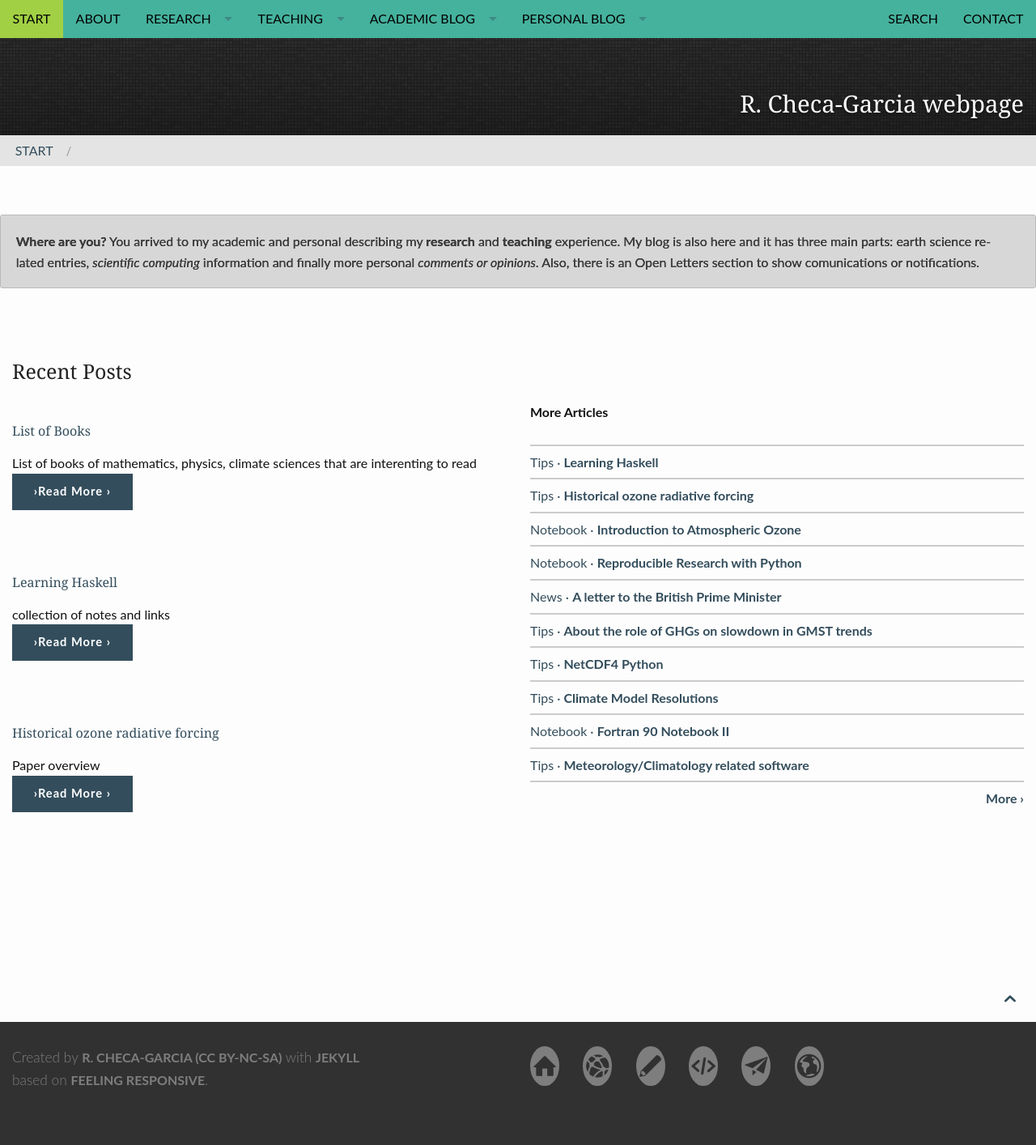
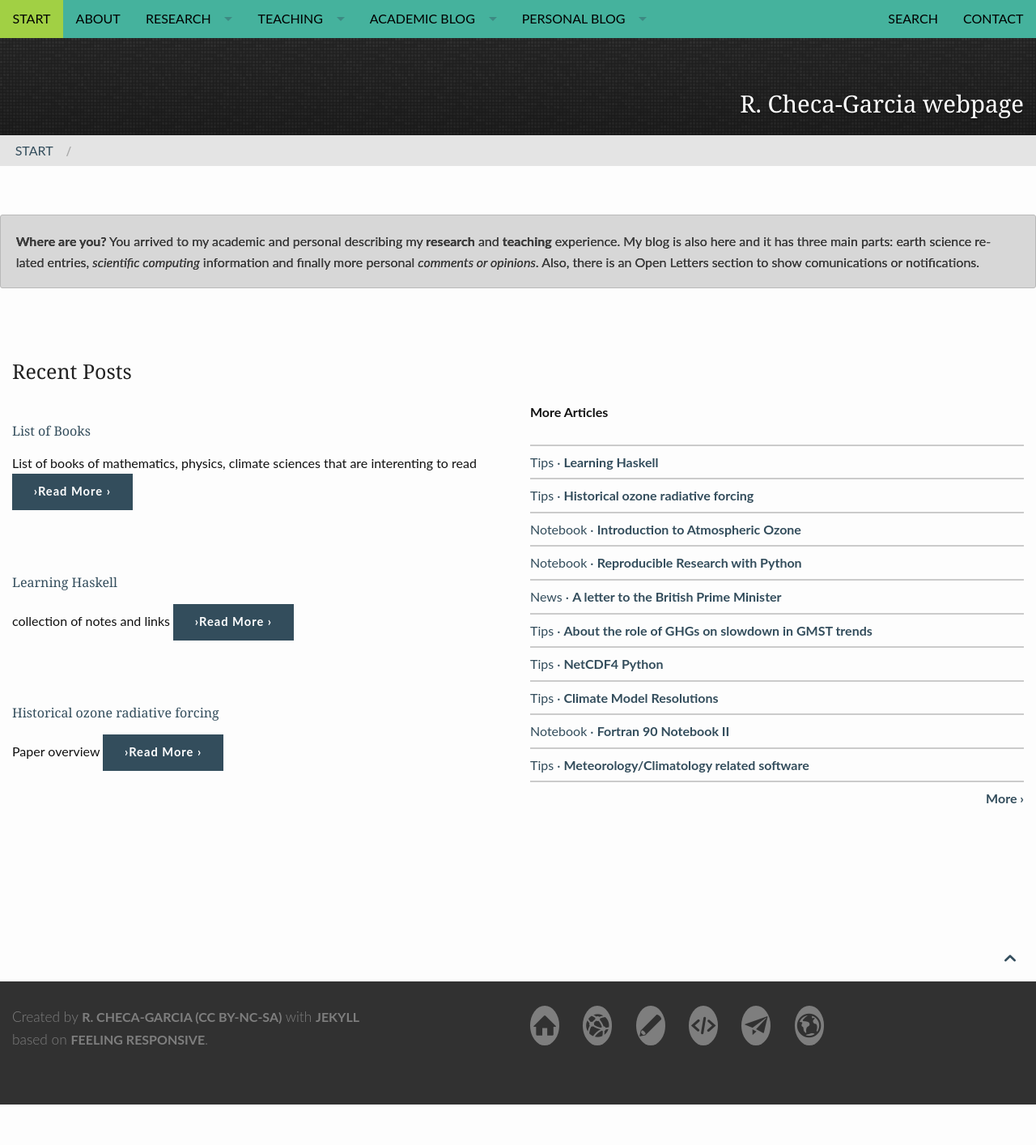
Before and after one commit to RCHG/rchg.github.io, a Jekyll site: the page built from pages/pages-root-folder/index.md, in a window 1280 px wide. Shown: the whole page at 81% size. Built offline with Jekyll 4.4.1, drawn with Linux system fonts in a browser that asks for light colours; nearby versions of some CDN libraries; comment, search, counter and statistics services are not loaded; after the commit the page ends 1364 px from its top, so only the background shows below that.

Commit message:
Update frontpage.html

```diff
--- a/_layouts/frontpage.html
+++ b/_layouts/frontpage.html
@@ -64,7 +64,7 @@ format: blog-index
             <h1><a href="{{ site.url }}{{ site.baseurl }}{{ post.url }}">{{ post.title }}</a></h1>
             <p>
                 {% if post.meta_description %}{{ post.meta_description | strip_html | escape }}{% else post.teaser %}{{ post.teaser | strip_html | escape }}{% endif %}
-                <br/> <a class="button tiny info" href="{{ site.url }}{{ site.baseurl }}{{ post.url }}" title="Read {{ post.title escape_once }}"><strong>{{ site.data.language.read_more }}</strong></a>
+                <a class="button tiny info" href="{{ site.url }}{{ site.baseurl }}{{ post.url }}" title="Read {{ post.title escape_once }}"><strong>{{ site.data.language.read_more }}</strong></a>
             </p>
             {% endfor %}
         </div><!-- /.medium-5.columns -->
```
